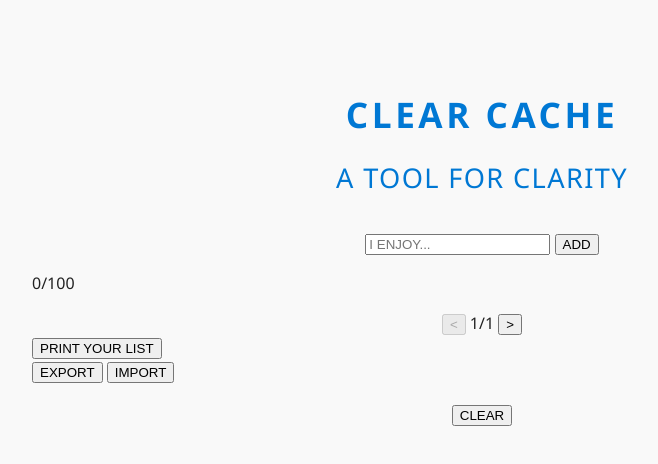
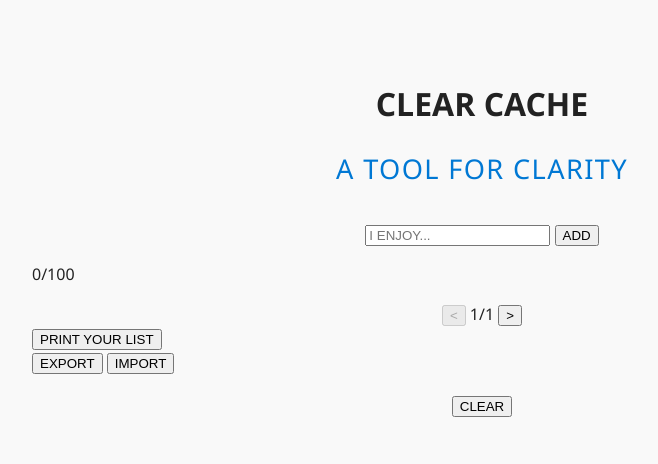
Before and after one commit to eyvveg/clearcache, a plain HTML site: page index.html in a window 1280 px wide. Shown: the whole page, without its empty margins (158-816 px from the left). Drawn offline with Linux system fonts and the light colour scheme.

Commit message:
Update index.html

```diff
--- a/index.html
+++ b/index.html
@@ -17,15 +17,6 @@
       text-transform: uppercase;
     }
 
-    h1.page-title {
-      text-align: center;
-      color: #0078d4;
-      letter-spacing: 0.1em;
-      margin-bottom: 0.5em;
-      font-size: 2.2rem;
-      font-weight: 700;
-    }
-
     p.tagline {
       text-align: center;
       font-style: normal;
@@ -36,13 +27,13 @@
       letter-spacing: 0.05em;
     }
 
-    /* ... rest of your CSS remains unchanged ... */
-    /* (omitted for brevity, see your original code) */
+    /* Your existing styles remain unchanged */
   </style>
 </head>
 
 <body>
-  <h1 class="page-title">CLEAR CACHE</h1>
+  <h1 style="text-align:center; margin-top:1rem;">CLEAR CACHE</h1>
+
   <p class="tagline">A tool for clarity</p>
 
   <div id="input-section" style="text-align:center;">
@@ -71,8 +62,8 @@
   </div>
 
   <script>
-    // ... your entire JS code remains unchanged ...
-    // (omitted for brevity, see your original code)
+    // Your existing JavaScript code remains unchanged
   </script>
 </body>
+
 </html>
```
